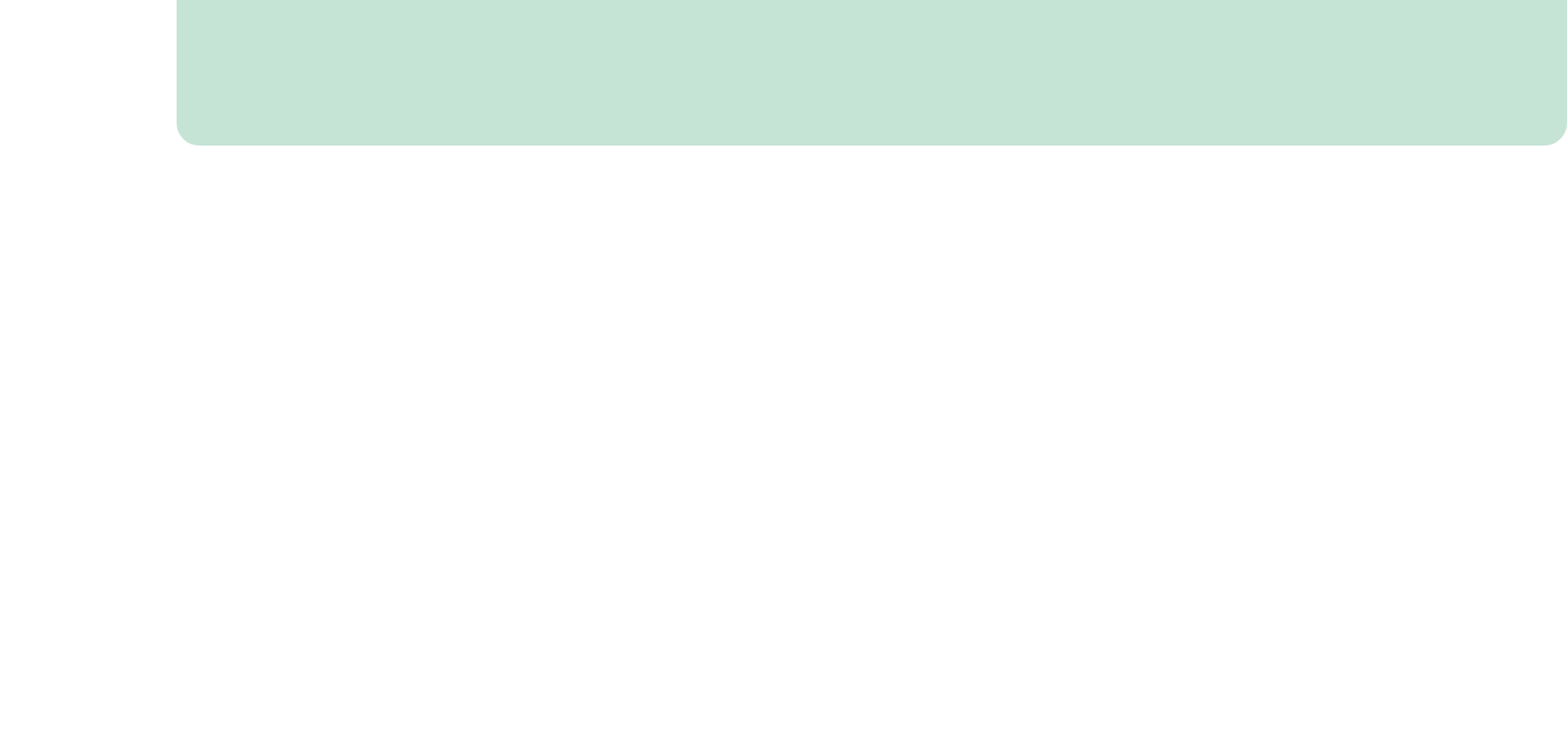
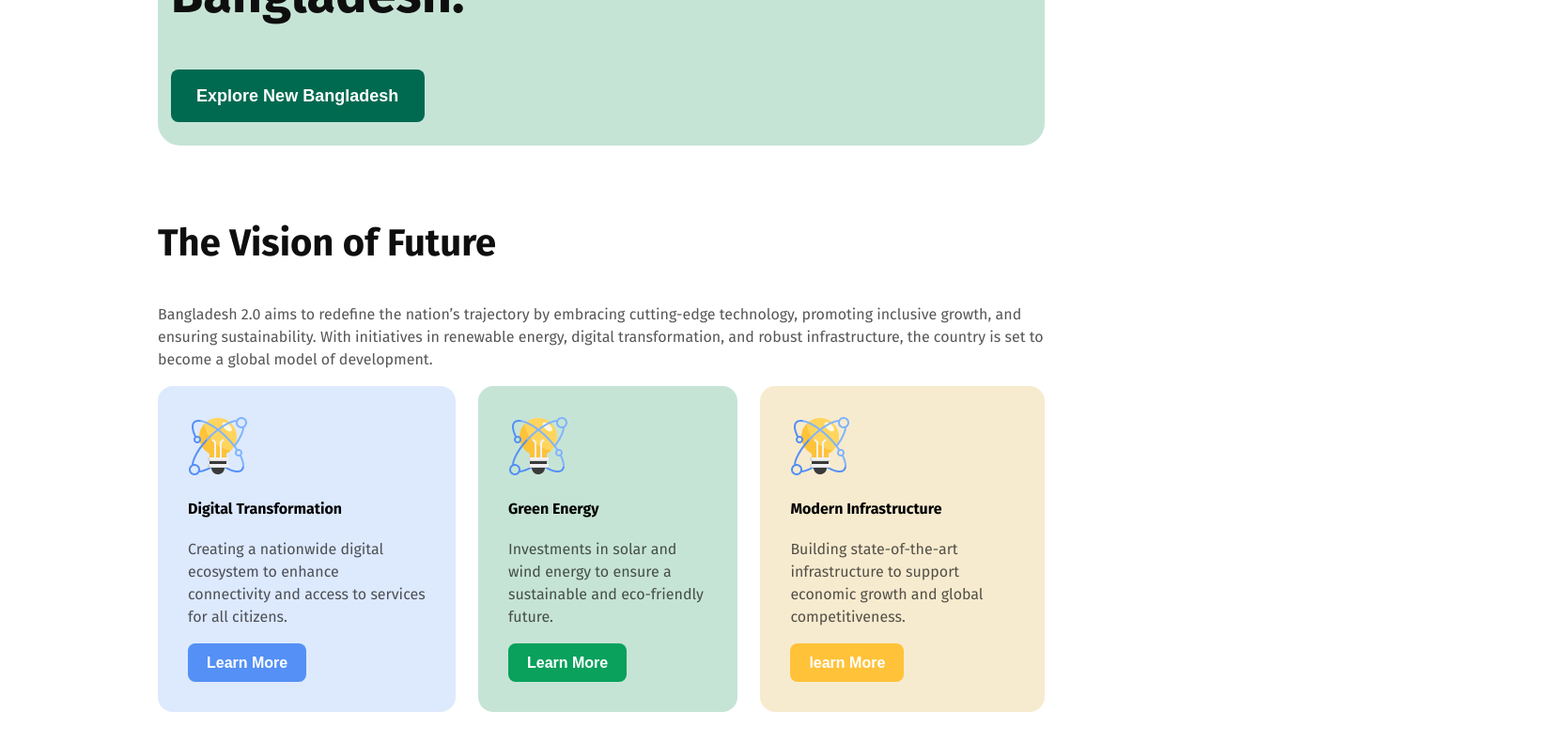
Before and after one commit to Khalidahsan007/assignment-1, a plain HTML site: page index.html in a window 1280 px wide. Shown: the part 685-1475 px from the top of the page at 94% size, 1668 px wide, since content can reach past the window. Before the commit the page ends 920 px from the top, so only its background shows below. Drawn offline with Linux system fonts and the light colour scheme.

Commit message:
added vision section

```diff
--- a/index.html
+++ b/index.html
@@ -36,7 +36,43 @@
 
 
 
+        <section class="visions">
+            <h3 class="caption">The Vision of Future</h3>
+            <p class="description">Bangladesh 2.0 aims to redefine the nation’s trajectory by embracing cutting-edge technology, promoting inclusive growth, and ensuring sustainability. With initiatives in renewable energy, digital transformation, and robust infrastructure, the country is set to become a global model of development.</p>
 
+           <div class="vision-container">
+
+
+            <div class="box-one">
+                <img src="assets/card-icon.png" alt="">
+                <h4 class="vision-title">Digital Transformation</h4>
+                <p class="vision-description">Creating a nationwide digital ecosystem to enhance connectivity and access to services for all citizens.</p>
+                <button class="vision-btn-one">Learn More</button>
+            </div>
+
+
+
+
+            <div class="box-two">
+                <img src="assets/card-icon.png" alt="">
+                <h4 class="vision-title">Green Energy</h4>
+                <p class="vision-description">Investments in solar and wind energy to ensure a sustainable and eco-friendly future.</p>
+                <button class="vision-btn-two">Learn More</button>
+
+            </div>
+
+
+            <div class="box-three">
+                <img src="assets/card-icon.png" alt="">
+                <h4 class="vision-title">Modern Infrastructure</h4>
+                <p class="vision-description">Building state-of-the-art infrastructure to support economic growth and global competitiveness.</p>
+                <button class="vision-btn-three">learn More</button>
+            </div>
+
+
+           </div>
+
+        </section>
 
 
 
--- a/styles/style.css
+++ b/styles/style.css
@@ -3,21 +3,21 @@
     font-style: normal;
 }
 
-/* Hero-Section */
+/* hero-section */
 
 .hero{
     display: flex;
     border-radius: 24px;
     background: rgb(198, 228, 214);
     padding: 80px 100px 80px 100px;
-    width: 1280px;
+    /* width: 1280px; */
     height: 560px;
-    margin-left: 180px;
+    margin-left: 160px;
     margin-top: 120px;
     margin-right: 160px;
     margin-bottom: 80px ;
-    /* justify-content: center;
-    align-items: center; */
+    justify-content: center;
+    align-items: center;
 }
 
 .btn-primary{
@@ -68,3 +68,118 @@ line-height: 67px;
 letter-spacing: 0%;
 text-align: left;
 }
+
+/* vision-section */
+.caption{
+
+color: rgb(14, 14, 14);
+font-size: 40px;
+font-weight: 700;
+line-height: 48px;
+letter-spacing: 0%;
+text-align: left;
+
+}
+
+.visions{
+    margin-left: 160px;
+    margin-right: 160px;
+    margin-bottom: 32px;
+}
+
+.visions h3{
+    /* margin-left: 160px; */
+}
+
+.visions .description{
+    /* margin-left: 160px; */
+}
+
+.description{
+ color: rgba(14, 14, 14, 0.7);
+font-size: 16px;
+font-weight: 400;
+line-height: 24px;
+letter-spacing: 0%;
+text-align: left;
+}
+
+.vision-container{
+    display: flex;
+    gap: 24px;
+    /* margin-left: 160px; */
+    /* margin-right: 160px; */
+}
+
+.vision-description{
+color: rgba(14, 14, 14, 0.7);
+font-size: 16px;
+font-weight: 400;
+line-height: 24px;
+letter-spacing: 0%;
+text-align: left;
+
+}
+
+
+
+.box-one{
+padding: 32px;
+box-sizing: border-box;
+border-radius: 16px;
+background: rgba(84, 144, 245, 0.2);
+}
+
+.box-two{
+    padding: 32px;
+    box-sizing: border-box;
+    border-radius: 16px;
+    background: rgb(198, 228, 214);
+}
+
+.box-three{
+    padding: 32px;
+    box-sizing: border-box;
+    border-radius: 16px;
+    background: rgb(247, 235, 207);
+}
+
+.vision-btn-one{
+color: rgb(255, 255, 255);
+font-size: 16px;
+font-weight: 600;
+line-height: 19px;
+letter-spacing: 0%;
+text-align: left;
+padding: 11px 20px 11px 20px;
+border-radius: 8px;
+background: rgb(84, 144, 245);
+border: none;
+}
+
+
+.vision-btn-two{
+color: rgb(255, 255, 255);
+font-size: 16px;
+font-weight: 600;
+line-height: 19px;
+letter-spacing: 0%;
+text-align: left;
+padding: 11px 20px 11px 20px;
+border-radius: 8px;
+background: rgb(9, 161, 92);
+border: none;
+}
+
+.vision-btn-three{
+color: rgb(255, 255, 255);
+font-size: 16px;
+font-weight: 600;
+line-height: 19px;
+letter-spacing: 0%;
+text-align: left;
+padding: 11px 20px 11px 20px;
+border-radius: 8px;
+background: rgb(255, 194, 57);
+border: none;
+}
```
